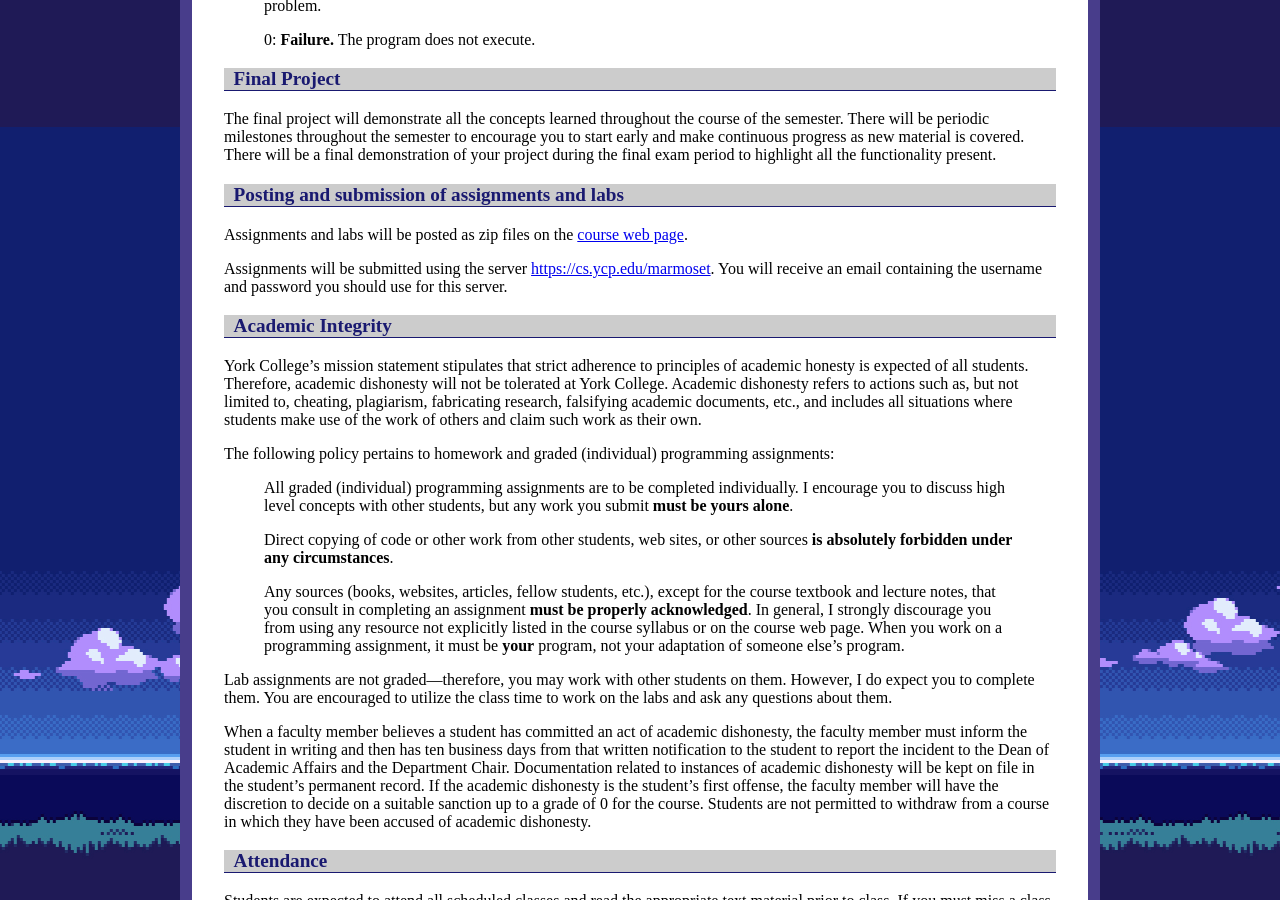
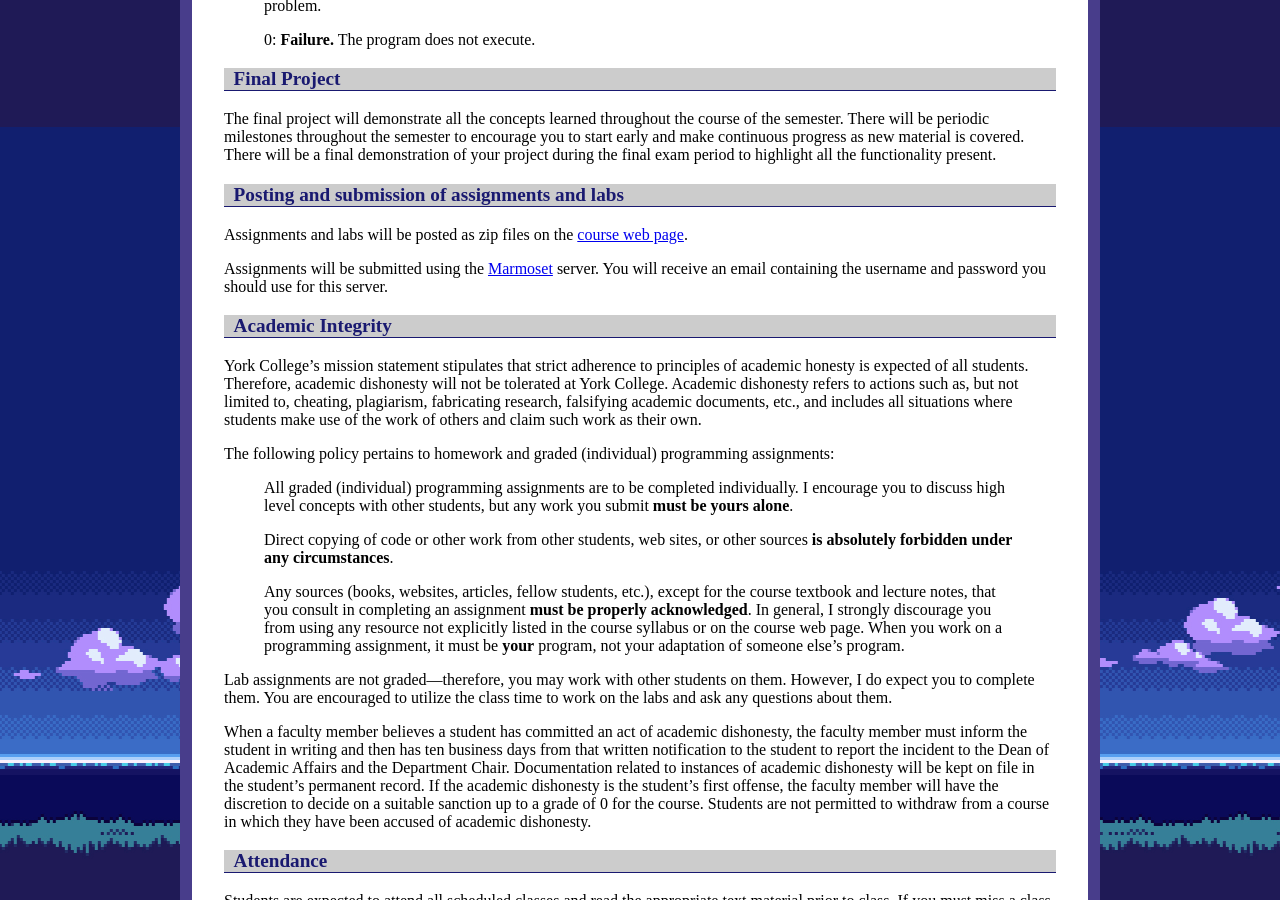
Before and after one commit to ycpcs/cs370-fall2020, a Jekyll site: the page built from syllabus.md, in a window 1280 px wide and 900 px high, scrolled down 2573 px. Built offline with Jekyll 4.4.1, drawn with Linux system fonts in a browser that asks for light colours; part of the change alters nothing that is shown.

Commit message:
change link
change link

```diff
--- a/syllabus.md
+++ b/syllabus.md
@@ -127,7 +127,7 @@ The final project will demonstrate all the concepts learned throughout the cours
 
 Assignments and labs will be posted as zip files on the [course web page](index.html).
 
-Assignments will be submitted using the server [<https://cs.ycp.edu/marmoset>](https://cs.ycp.edu/marmoset). You will receive an email containing the username and password you should use for this server.
+Assignments will be submitted using the [Marmoset](https://cs.ycp.edu/marmoset) server. You will receive an email containing the username and password you should use for this server.
 
 ### Academic Integrity
 
```
